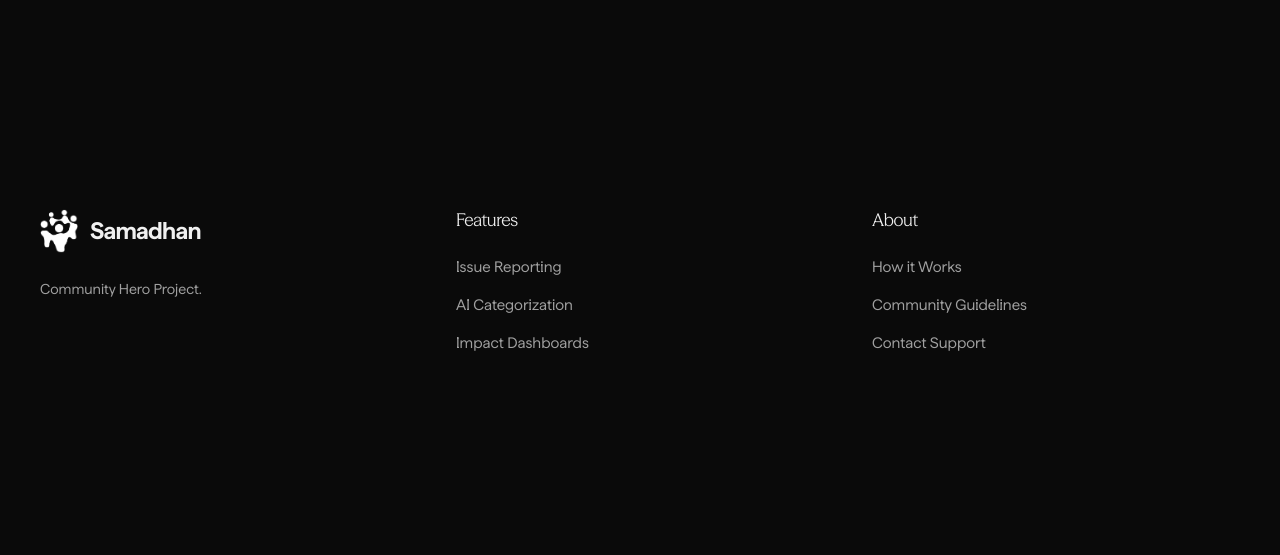
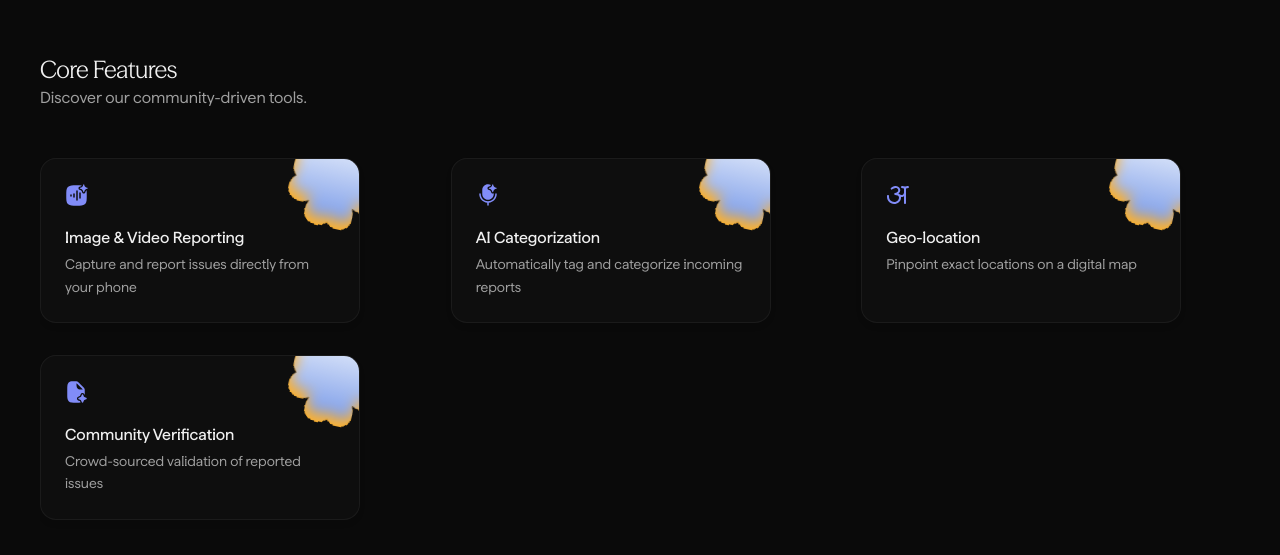
Before and after one commit to pradhan-not-found/Samadhan, a React (Vite) app: page / in a window 1280 px wide. Shown: the part 5745-6300 px from the top of the page. Built offline with nearby package versions, Linux system fonts and the light colour scheme.

Commit message:
Restore Core Features grid and ensure footer sticky stacking

```diff
--- a/src/App.css
+++ b/src/App.css
@@ -89,6 +89,10 @@
   justify-content: center;
   overflow: hidden;
   margin-bottom: 75vh;
+}
+
+.card-page:last-of-type {
+  margin-bottom: 0;
 }
 
 .card-page.bg-indigo {
@@ -393,7 +397,6 @@
 .footer {
   border-top: 1px solid rgba(255, 255, 255, 0.05);
   padding: 4rem 0;
-  margin-top: 4rem;
 }
 
 .footer-grid {
--- a/src/App.jsx
+++ b/src/App.jsx
@@ -129,14 +129,31 @@ function App() {
 
         <section className="section container card-page" ref={addToRefs} style={{ '--stack-index': 4 }}>
           <div style={{ marginBottom: '3rem' }}>
-            <h2>Core Features</h2>
+            <h2>AI Platform Dashboard</h2>
             <p className="text-muted">Explore how intelligent automation aids problem solving.</p>
           </div>
           <DashboardUI />
         </section>
+
+        <section className="section container card-page" ref={addToRefs} style={{ '--stack-index': 5 }}>
+          <div style={{ marginBottom: '3rem' }}>
+            <h2>Core Features</h2>
+            <p className="text-muted">Discover our community-driven tools.</p>
+          </div>
+          <div style={{ display: 'grid', gridTemplateColumns: 'repeat(3, 1fr)', gap: '2rem' }}>
+            {featuresData.map((feature, idx) => (
+              <FeatureCard
+                key={idx}
+                title={feature.title}
+                subtitle={feature.subtitle}
+                svgString={feature.svg}
+              />
+            ))}
+          </div>
+        </section>
       </main>
 
-      <footer className="footer container card-page" style={{ '--stack-index': 5 }}>
+      <footer className="footer container card-page" style={{ '--stack-index': 6 }}>
         <div className="footer-grid">
           <div className="footer-col">
             <div className="logo" style={{ marginBottom: '1.5rem' }}>
```
